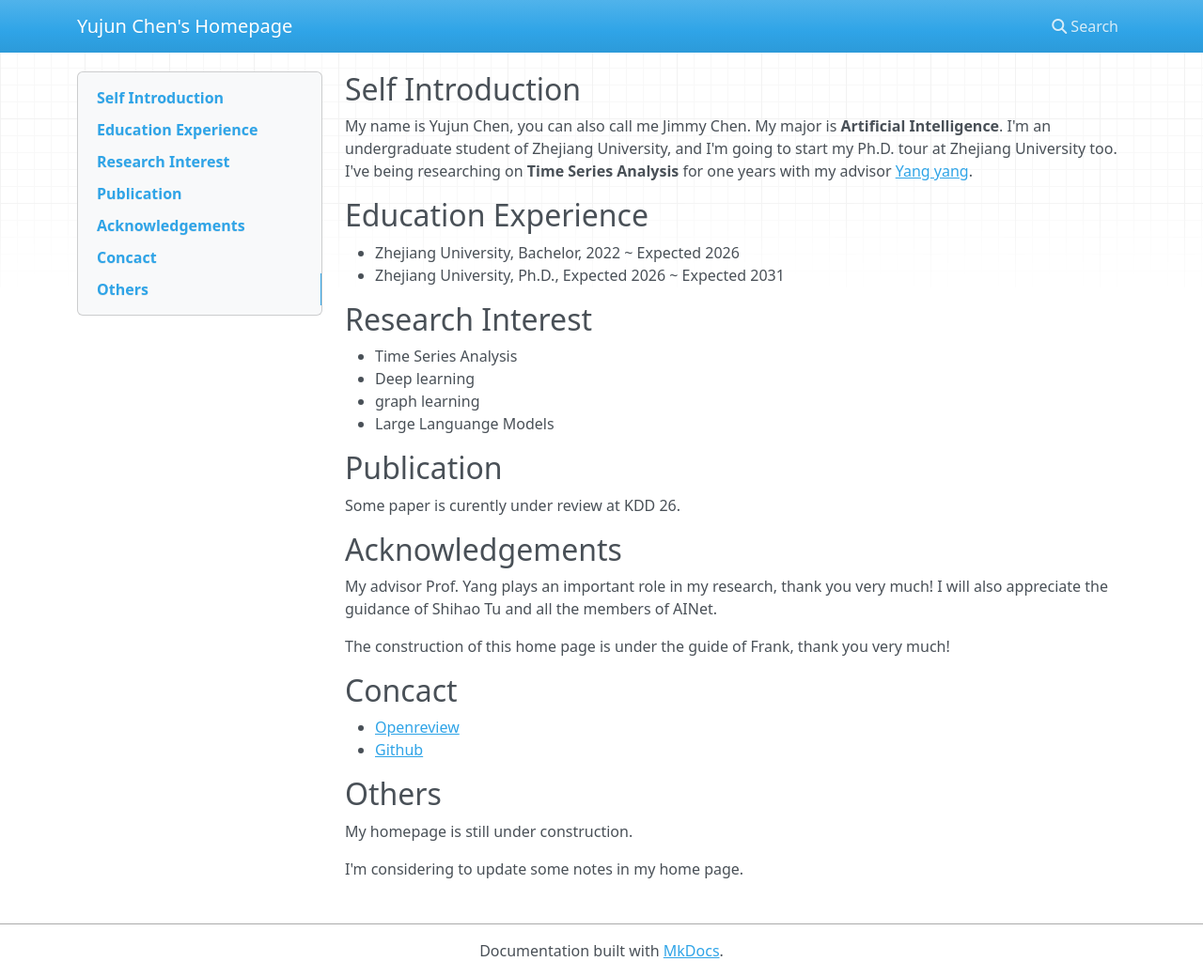
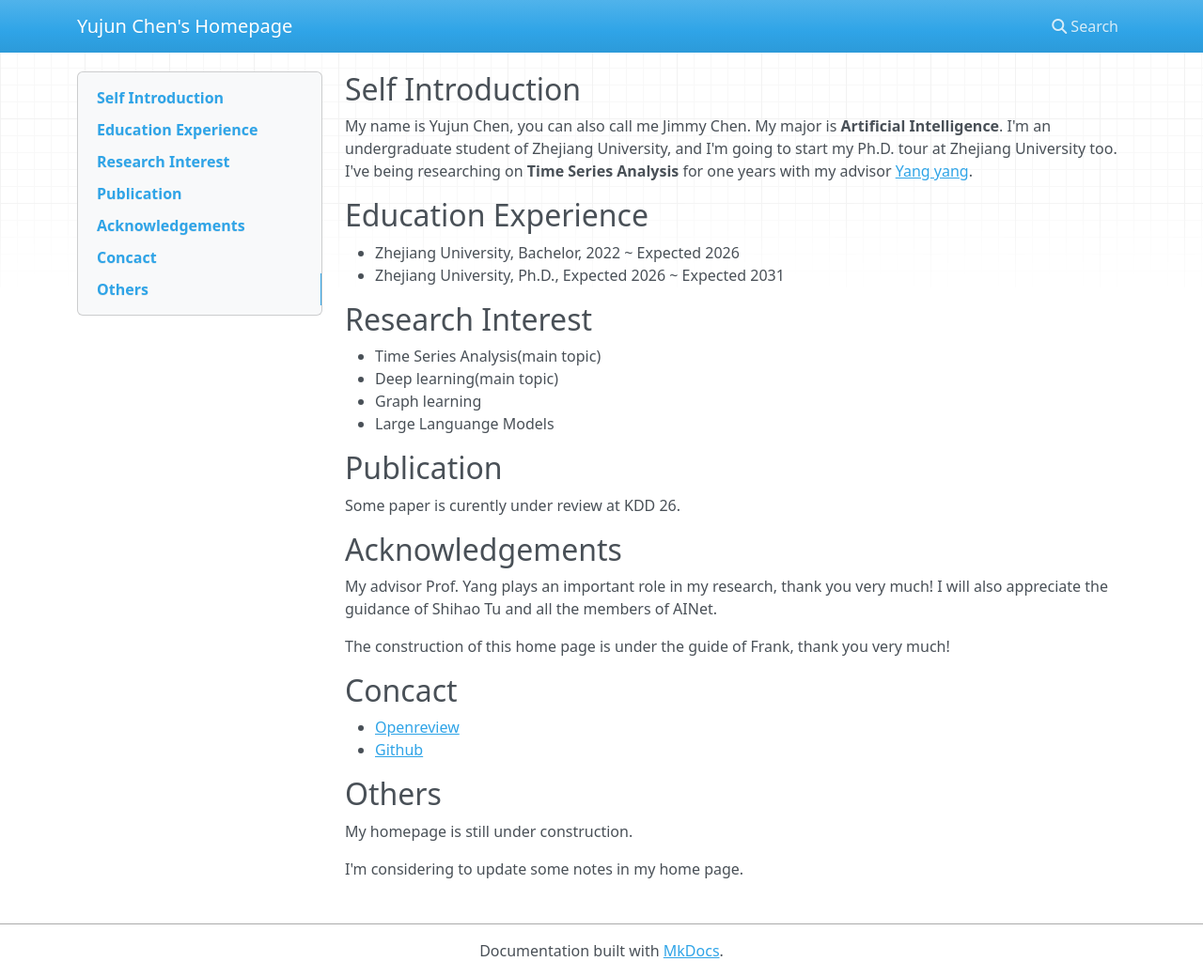
Before and after one commit to JimmyChen6/JimmyChen6.github.io, an MkDocs documentation site: the page built from docs/index.md, in a window 1280 px wide and 1040 px high. Shown: the whole window at 94% size. Built offline with MkDocs 1.6.1, drawn with Linux system fonts in a browser that asks for light colours; nearby versions of some CDN libraries.

Commit message:
New research topic

```diff
--- a/docs/index.md
+++ b/docs/index.md
@@ -9,9 +9,9 @@ My name is Yujun Chen, you can also call me Jimmy Chen. My major is **Artificial
 
 ## Research Interest
 
-- Time Series Analysis
-- Deep learning
-- graph learning
+- Time Series Analysis(main topic)
+- Deep learning(main topic)
+- Graph learning
 - Large Languange Models
 
 ## Publication
```
